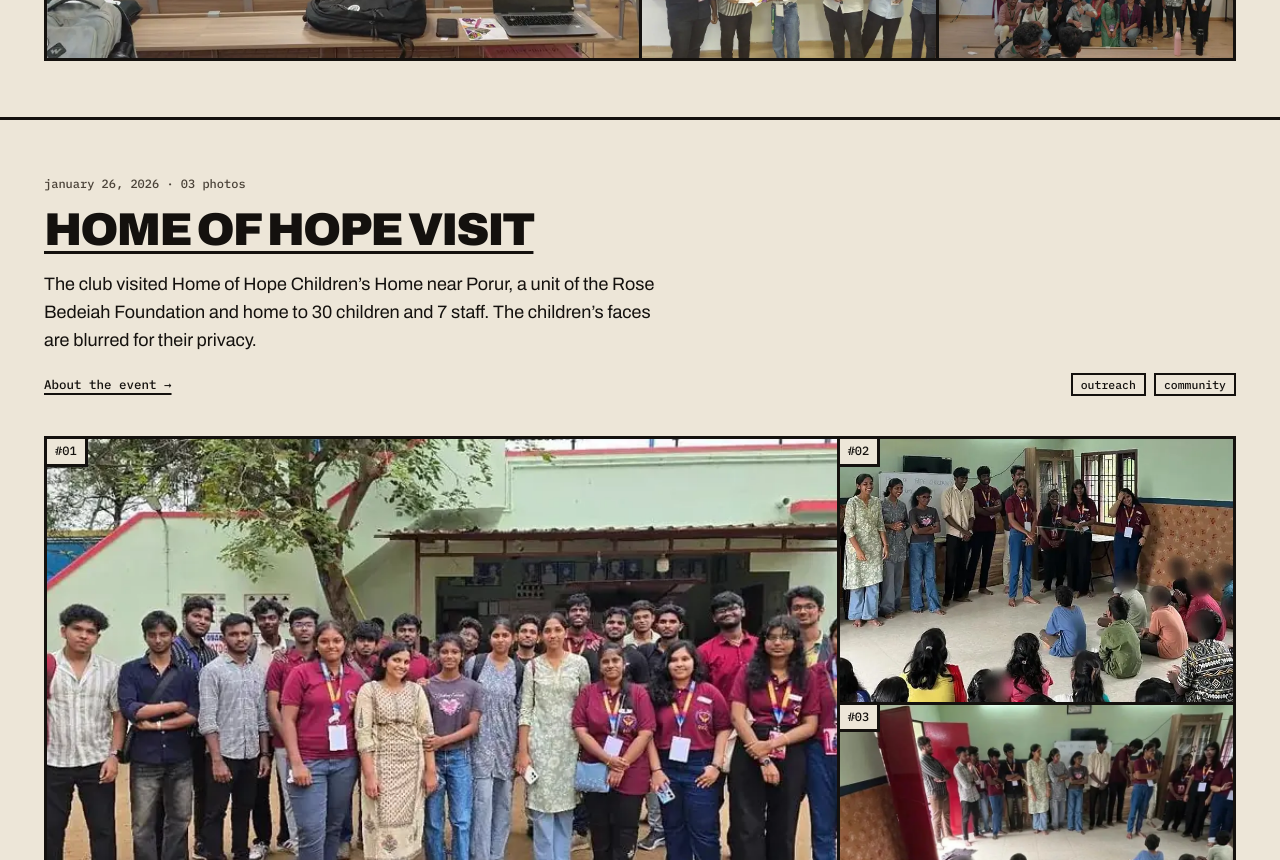
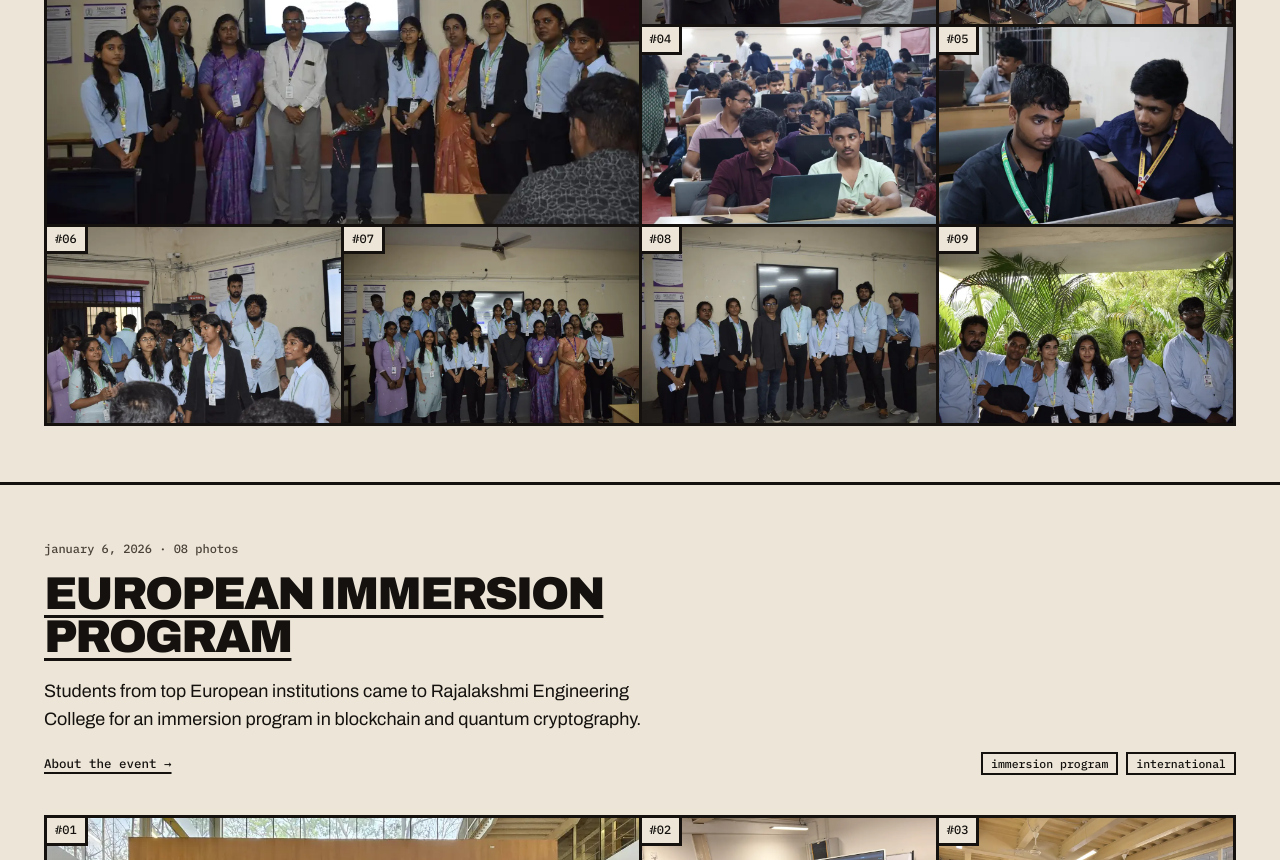
Before and after one commit to SaIdEeVaN/BIC-REC_Site, a React (Vite) app: page /gallery in a window 1280 px wide. Shown: the part 1940-2800 px from the top of the page. Built offline with nearby package versions, Linux system fonts and the light colour scheme.

Commit message:
Match gallery album order to the event ledger

```diff
--- a/src/data/gallery.js
+++ b/src/data/gallery.js
@@ -1,10 +1,12 @@
-// The club's photo albums, newest first.
+import { events } from './events.js'
+
+// The club's photo albums, exported below in the same order as the event ledger.
 //
 // Each album's photos live in src/assets/gallery/<slug>/ as <nn>.webp (the full view, 1600px wide) and
 // <nn>-thumb.webp (the grid, 960px wide), web-sized and stripped of all metadata before they're added (see the
 // README in that folder). `photos` lists them in page order: `n` is the file number, `alt` describes the photo
 // for screen readers, and `caption` is shown under it in the full view.
-export const albums = [
+const albumData = [
   {
     slug: 'defi-unlocked-2026',
     title: 'DeFi Unlocked',
@@ -214,6 +216,13 @@ export const albums = [
   },
 ]
 
+// Use the events page's order everywhere, including the full-size viewer's album indexes.
+// Albums without a linked event stay at the end in their existing relative order.
+const eventOrder = new Map(events.map((event, index) => [event.album, index]))
+export const albums = [...albumData].sort(
+  (a, b) => (eventOrder.get(a.slug) ?? events.length) - (eventOrder.get(b.slug) ?? events.length),
+)
+
 export const photoCount = albums.reduce((total, album) => total + album.photos.length, 0)
 
 // Each album also has its own page, the way into it from its event.
```
